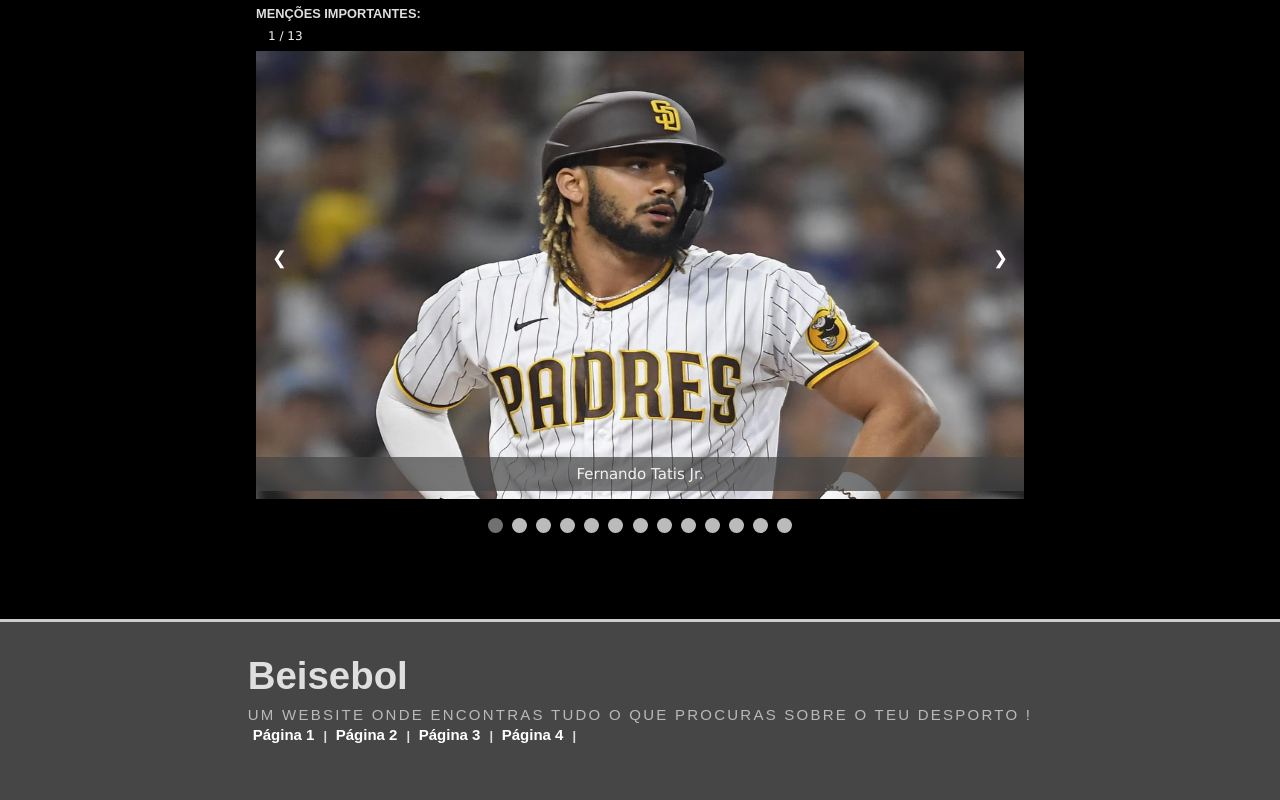
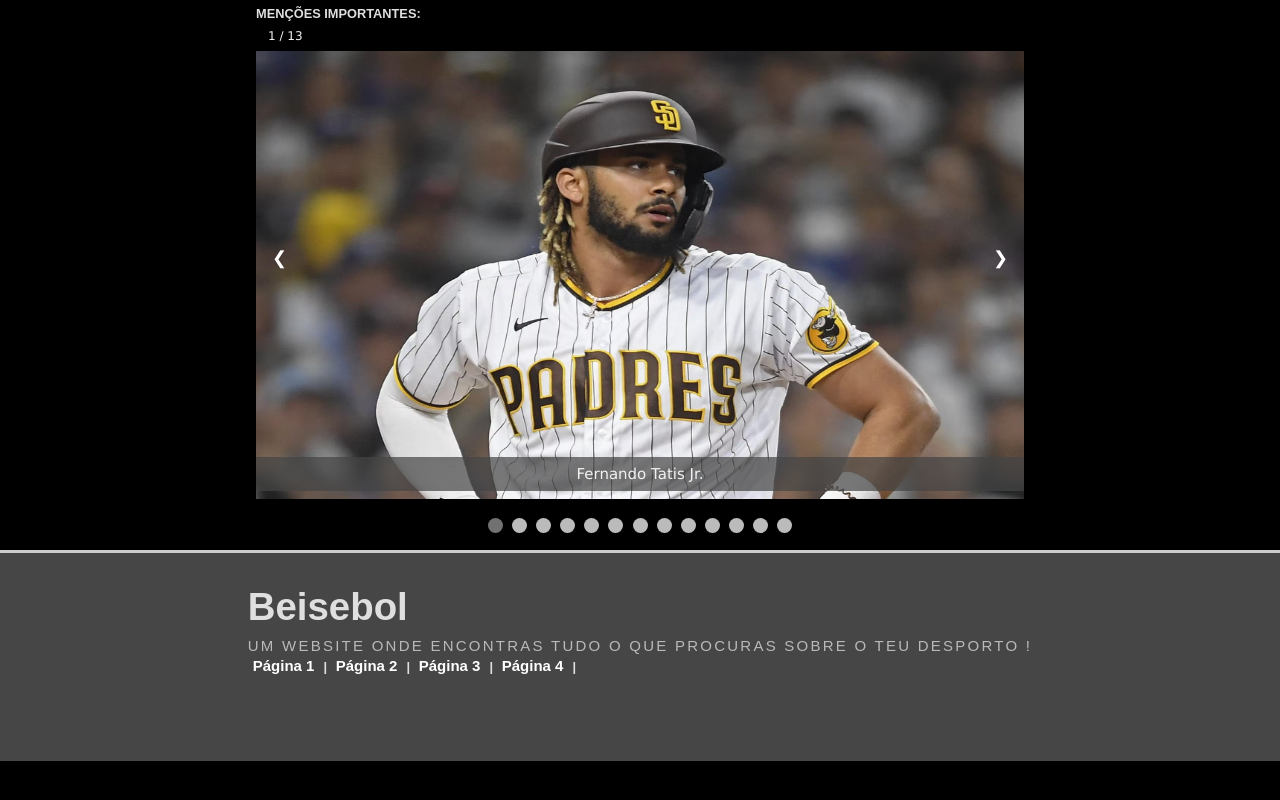
Before and after one commit to SousaInes/tcm22-tw-g01, a plain HTML site: page pag4.html in a window 1280 px wide. Shown: the part 7472-8272 px from the top of the page. After the commit the page ends 8233 px from the top, so only its background shows below. Drawn offline with Linux system fonts and the light colour scheme; files whose address does not match are found by name.

Commit message:
Update pag4.html

```diff
--- a/pag4.html
+++ b/pag4.html
@@ -105,7 +105,7 @@
                         tornou-se tão popular entre o público em geral que também são usados para fazer uma declaração
                         de
                         estilo.</p>
-                    </p>
+
                 </div>
             </div>
             <div class="p-infoLeft">
@@ -785,19 +785,7 @@
         <span class="dot2" onclick="currentSlide(13, 'mySlides2', 'dot2')"></span>
     </div>
 
-    <h2></h2>
 
-    <div id="content">
-        <table id="books" cellpadding="10px" style="text-align:left">
-            <thead>
-                <tr>
-                    <th>Equipa</th>
-                    <th>V</th>
-                    <th>D</th>
-                    <th>%</th>
-                </tr>
-            </thead>
-        </table>
 
     </div>
 
```
